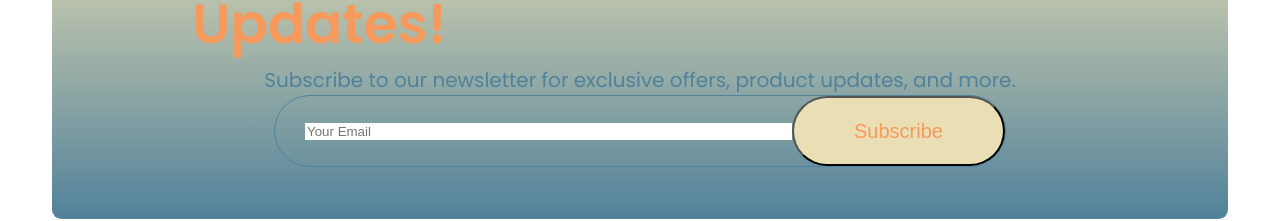
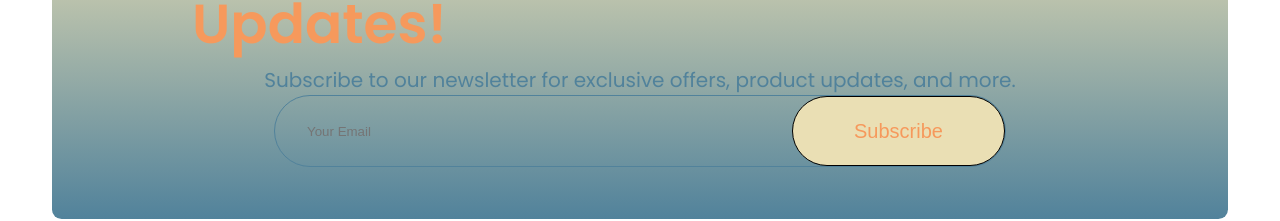
Before and after one commit to Rahulboro/mernEcommerce, a React (Create React App) app: page / in a window 1280 px wide. Shown: the part 3006-3227 px from the top of the page. Built offline with nearby package versions, Linux system fonts and the light colour scheme; a web font is replaced by a local one.

Commit message:
newsletter complete

```diff
--- a/src/Componects/Newsletter/Newsletter.css
+++ b/src/Componects/Newsletter/Newsletter.css
@@ -34,7 +34,9 @@
     width: 500px;
     margin-left: 30px;
     border: none;
+    background: transparent;
     outline: none;
+    font-family: 'Poppins',
 }
 
 .Newsletter div button{
@@ -45,4 +47,5 @@
     color: #F6995C;
     font-size: 20px;
     cursor: pointer;
+    border: .5px solid black;
 }
```
